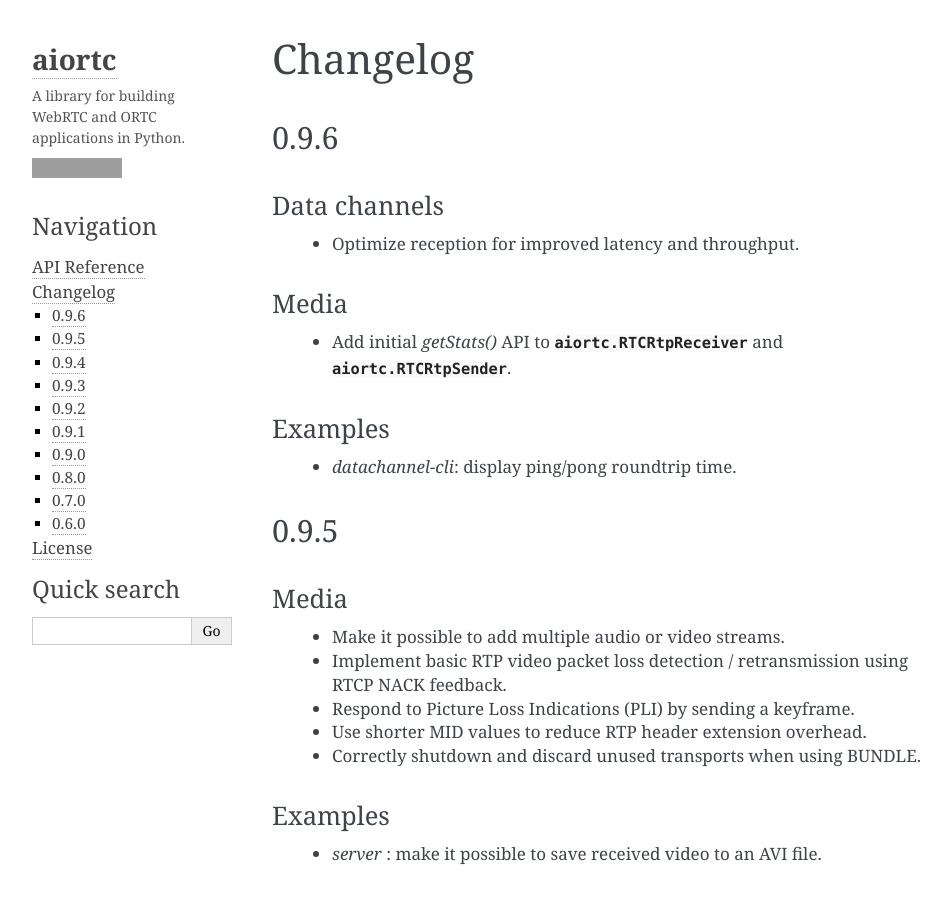
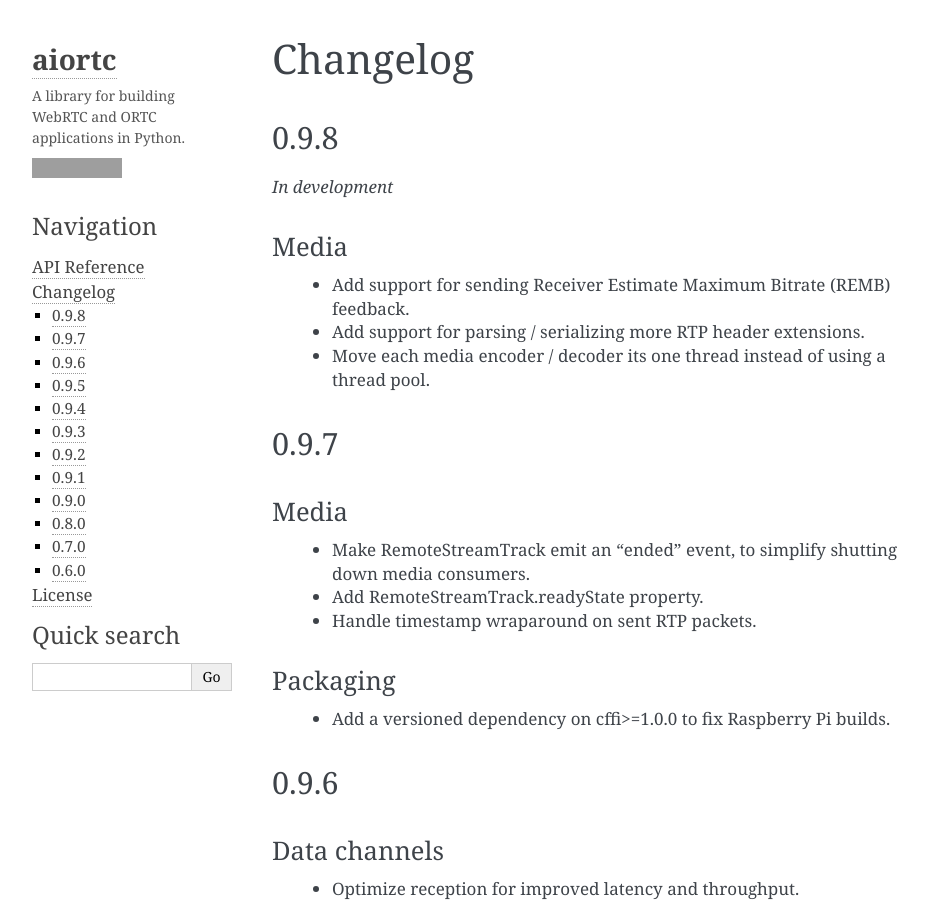
Before and after one commit to mametaro99/image-recognition, a Sphinx documentation site: the page built from docs/changelog.rst, in a window 1280 px wide and 900 px high, cut to the strip 0-900 px from the top of the window. Shown: the whole strip, without its empty margins (148-1098 px from the left). Built offline with Sphinx 7.4.7, drawn with Linux system fonts in a browser that asks for light colours; grey boxes are pictures that could not be loaded.

Commit message:
[doc] fix changelog

```diff
--- a/docs/changelog.rst
+++ b/docs/changelog.rst
@@ -1,5 +1,36 @@
 Changelog
 =========
+
+.. currentmodule:: aiortc
+
+0.9.8
+-----
+
+*In development*
+
+Media
+.....
+
+  * Add support for sending Receiver Estimate Maximum Bitrate (REMB) feedback.
+  * Add support for parsing / serializing more RTP header extensions.
+  * Move each media encoder / decoder its one thread instead of using a
+    thread pool.
+
+0.9.7
+-----
+
+Media
+.....
+
+  * Make RemoteStreamTrack emit an "ended" event, to simplify shutting down
+    media consumers.
+  * Add RemoteStreamTrack.readyState property.
+  * Handle timestamp wraparound on sent RTP packets.
+
+Packaging
+.........
+
+  * Add a versioned dependency on cffi>=1.0.0 to fix Raspberry Pi builds.
 
 0.9.6
 -----
```
